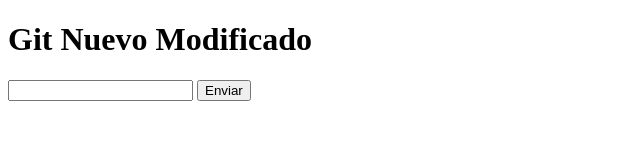
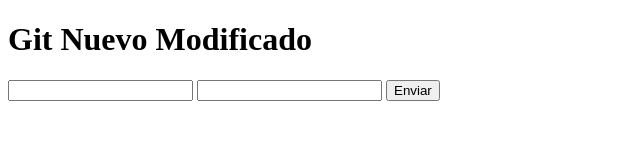
Before and after one commit to hectorpena21/hello.world-git, a plain HTML site: page index.html in a window 1280 px wide. Shown: the whole page, without its empty margins (0-640 px from the left). Drawn offline with Linux system fonts and the light colour scheme.

Commit message:
Se agregò lastname

```diff
--- a/index.html
+++ b/index.html
@@ -10,6 +10,7 @@
     <h1>Git Nuevo Modificado</h1>
     <form action="#" method="get">
         <input type="text" name="first-name" id="firstname">
+        <input type="text" name="last-name" id="lastname">
         <input type="button" value="Enviar">
     </form>
 </body>
```
